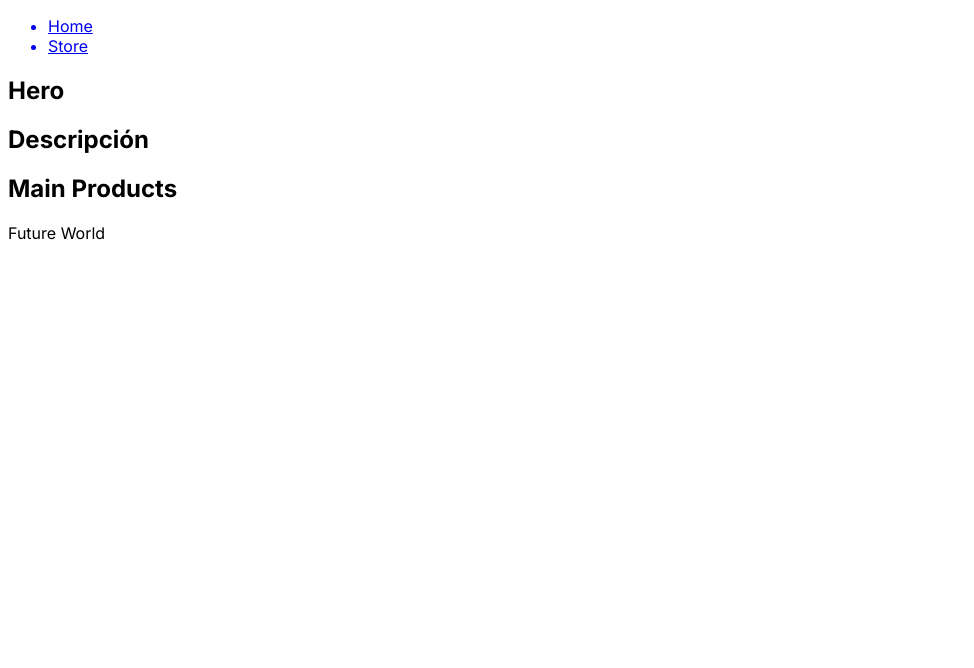
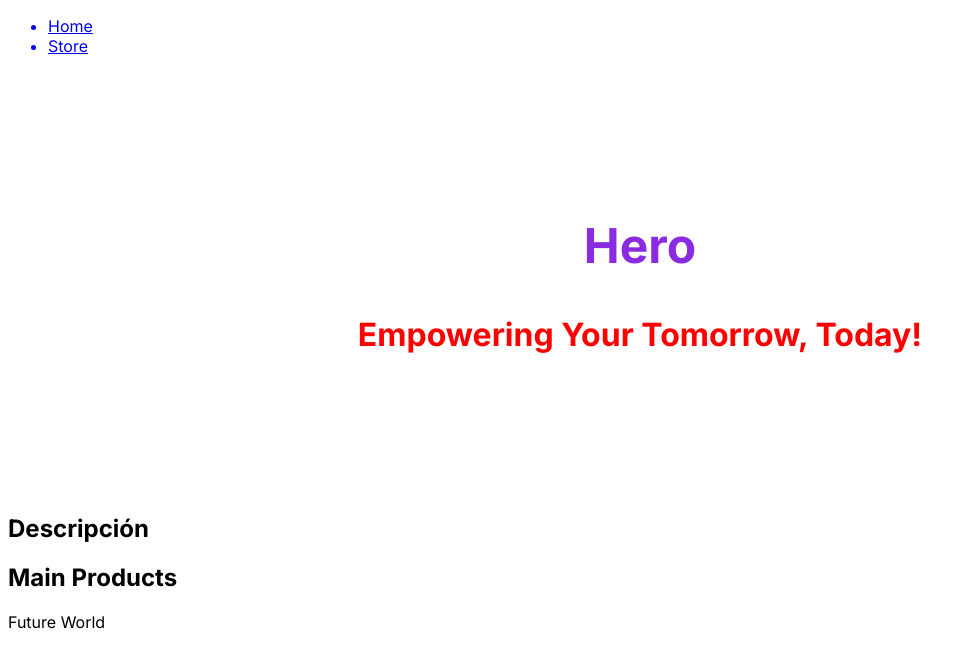
Before and after one commit to Emmanueloz/nextjs-store, a Next.js app: page / in a window 1280 px wide. Shown: the top 668 px of the page, without its empty margins (0-974 px from the left). Built offline with nearby package versions, Linux system fonts and the light colour scheme.

Commit message:
CSS Modules en Next.js 13

```diff
--- /dev/null
+++ b/src/components/home/Hero/Hero.module.css
@@ -0,0 +1,15 @@
+.Hero {
+  margin: 10rem;
+}
+
+.Hero h1 {
+  font-size: 3rem;
+  color: blueviolet;
+  text-align: center;
+}
+
+.Hero h2 {
+  font-size: 2rem;
+  color: red;
+  text-align: center;
+}
--- a/src/components/home/Hero/Hero.tsx
+++ b/src/components/home/Hero/Hero.tsx
@@ -1,7 +1,11 @@
+import styles from "./Hero.module.css";
 export const Hero = () => {
+  console.log(styles);
+
   return (
-    <section>
+    <section className={styles.Hero}>
       <h1>Hero</h1>
+      <h2>Empowering Your Tomorrow, Today!</h2>
     </section>
   );
 };
```
